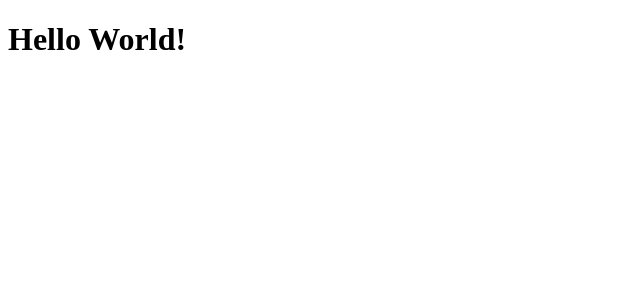
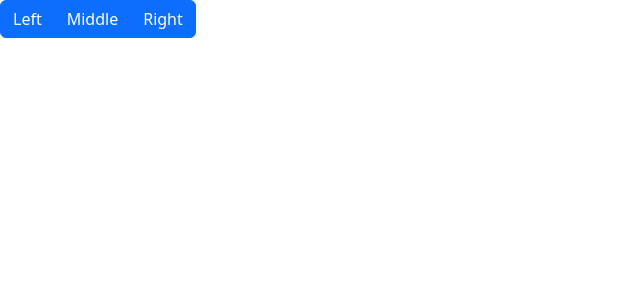
Before and after one commit to paulo-dutra/M1S08, an Angular app in the folder app-notif/: page / in a window 1280 px wide. Shown: the top 300 px of the page, without its empty margins (0-640 px from the left). Built offline with nearby package versions, Linux system fonts and the light colour scheme.

Commit message:
Exercicio 2

```diff
--- a/app-notif/angular.json
+++ b/app-notif/angular.json
@@ -50,9 +50,12 @@
               "src/assets"
             ],
             "styles": [
+              "node_modules/bootstrap/dist/css/bootstrap.min.css",
               "src/styles.css"
             ],
-            "scripts": []
+            "scripts": [
+              "node_modules/bootstrap/dist/js/bootstrap.js"
+            ]
           },
           "configurations": {
             "production": {
@@ -112,12 +115,9 @@
               "src/assets"
             ],
             "styles": [
-              "src/styles.css",
-              "node_modules/bootstrap/dist/css/bootstrap.min.css"
+              "src/styles.css"
             ],
-            "scripts": [
-              "node_modules/bootstrap/dist/js/bootstrap.js"
-            ]
+            "scripts": []
           }
         }
       }
--- a/app-notif/src/app/app.component.html
+++ b/app-notif/src/app/app.component.html
@@ -1 +1,5 @@
-<h1>Hello World!</h1>
+<div class="btn-group" role="group" aria-label="Basic example">
+  <button type="button" class="btn btn-primary">Left</button>
+  <button type="button" class="btn btn-primary">Middle</button>
+  <button type="button" class="btn btn-primary">Right</button>
+</div>
```
